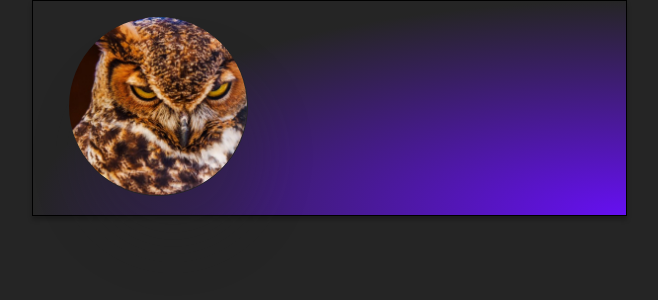
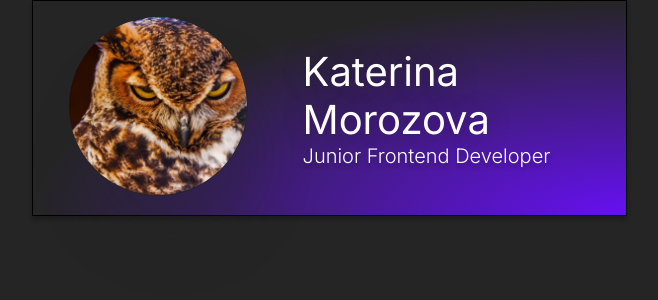
Before and after one commit to Kz-Pr1d3/test_kate_cv, a React (Create React App) app: page / in a window 1280 px wide. Shown: the top 300 px of the page, without its empty margins (311-969 px from the left). Built offline with nearby package versions, Linux system fonts and the light colour scheme.

Commit message:
hero section added

```diff
--- a/src/App.css
+++ b/src/App.css
@@ -1,3 +1,5 @@
+@import url('https://fonts.googleapis.com/css2?family=Inter:wght@300;400;500&display=swap');
+
 .App {
   text-align: center;
 }
@@ -16,11 +18,12 @@ html, body {
   /* height: 300px; */
   border: 1px solid #000000;
   box-shadow: 0px 4px 4px rgba(0, 0, 0, 0.25);
+  display: flex;
+
 }
 
 .avatar-container {
-  margin: 15px auto;
-  margin-left: 35px;
+  margin: 15px 35px;
 }
 
 .avatar {
@@ -35,4 +38,50 @@ html, body {
   border: 1px solid #252525;
   box-shadow: 15px 50px 50px rgba(37, 37, 37, 0.25);
   border-radius: 1000px;
-  }
+}
+
+.hero-container {
+  margin: 10px 20px;
+  display: flex;
+  flex-direction: column;
+  justify-content: center;
+}
+
+.hero-name {
+  width: 186px;
+  height: 96px;
+  left: -2px;
+  top: 3px;
+
+  margin: 0;
+
+  font-family: 'Inter';
+  font-style: normal;
+  font-weight: 400;
+  font-size: 40px;
+  line-height: 48px;
+
+  color: #FFFFFF;
+
+  text-shadow: 0px 0px 25px rgba(0, 0, 0, 0.25);
+}
+
+.hero-job {
+  width: 248px;
+  height: 24px;
+  left: 0px;
+  top: 99px;
+
+  margin: 0;
+
+  font-family: 'Inter';
+  font-style: normal;
+  font-weight: 300;
+  font-size: 20px;
+  line-height: 24px;
+  text-align: center;
+
+  color: #FFFFFF;
+
+  text-shadow: 0px 4px 4px rgba(0, 0, 0, 0.25);
+}
--- a/src/App.js
+++ b/src/App.js
@@ -1,11 +1,13 @@
 import './App.css';
-import Avatar from './components/avatar.js'
+import Avatar from './components/Avatar.js'
+import Hero from './components/Hero.js'
 
 function App() {
   return (
     <>
     <header className='header'>
       <Avatar />
+      <Hero />
     </header>
 
     </>
--- /dev/null
+++ b/src/components/Hero.js
@@ -0,0 +1,14 @@
+import '../App.css';
+
+const Hero = (props) => {
+    return (
+        <>
+        <div className="hero-container">
+            <h1 className="hero-name">Katerina Morozova</h1>
+            <h2 className="hero-job">Junior Frontend Developer</h2>
+        </div>
+        </>
+    )
+}
+
+export default Hero
```
Also changed, not shown: src/components/Avatar.js (renamed from src/components/avatar.js).
